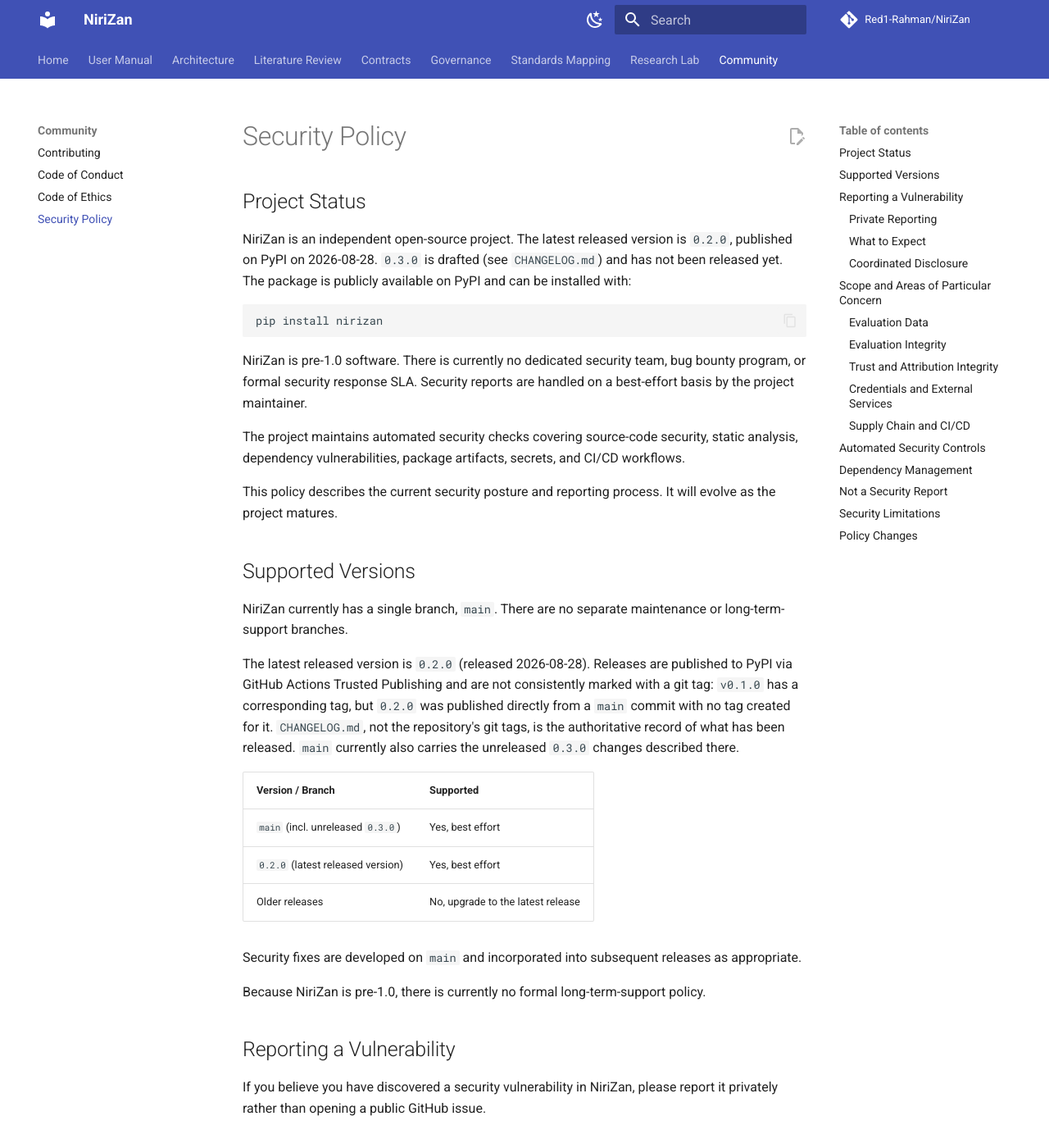
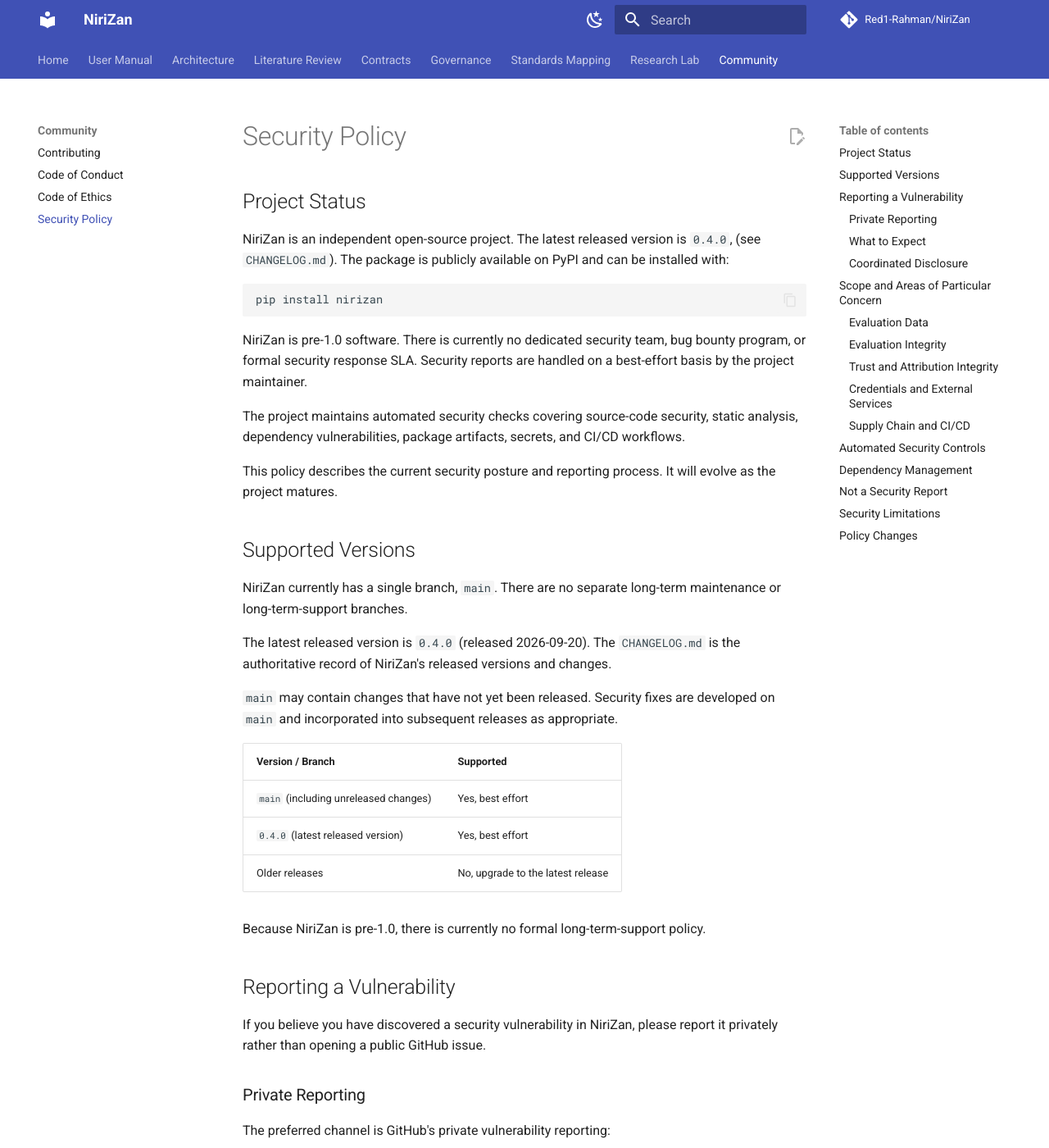
Before and after one commit to Red1-Rahman/NiriZan, an MkDocs documentation site: the page built from docs/community/security.md, in a window 1280 px wide and 1400 px high. Shown: the whole window at 82% size. Built offline with MkDocs 1.6.1 and Material for MkDocs 9.7.7, drawn with Linux system fonts in a browser that asks for light colours; comment, search, counter and statistics services are not loaded.

Commit message:
Update security policy to reflect version 0.4.0 release
Remove outdated version history and release details, update latest supported version from 0.2.0 to 0.4.0 (released 2026-09-20), and clarify that CHANGELOG.md is the authoritative source for version information. Simplify supported versions table formatting and remove references to specific historical release inconsistencies.

````diff
--- a/docs/community/security.md
+++ b/docs/community/security.md
@@ -2,7 +2,7 @@
 
 ## Project Status
 
-NiriZan is an independent open-source project. The latest released version is `0.2.0`, published on PyPI on 2026-08-28. `0.3.0` is drafted (see `CHANGELOG.md`) and has not been released yet. The package is publicly available on PyPI and can be installed with:
+NiriZan is an independent open-source project. The latest released version is `0.4.0`, (see `CHANGELOG.md`). The package is publicly available on PyPI and can be installed with:
 
 ```bash
 pip install nirizan
@@ -16,19 +16,20 @@
 
 ## Supported Versions
 
-NiriZan currently has a single branch, `main`. There are no separate maintenance or long-term-support branches.
+NiriZan currently has a single branch, `main`. There are no separate long-term maintenance or long-term-support branches.
 
-The latest released version is `0.2.0` (released 2026-08-28). Releases are published to PyPI via GitHub Actions Trusted Publishing and are not consistently marked with a git tag: `v0.1.0` has a corresponding tag, but `0.2.0` was published directly from a `main` commit with no tag created for it. `CHANGELOG.md`, not the repository's git tags, is the authoritative record of what has been released. `main` currently also carries the unreleased `0.3.0` changes described there.
+The latest released version is `0.4.0` (released 2026-09-20). The `CHANGELOG.md` is the authoritative record of NiriZan's released versions and changes.
 
-| Version / Branch     | Supported          |
-| --------------------- | ------------------- |
-| `main` (incl. unreleased `0.3.0`) | Yes, best effort |
-| `0.2.0` (latest released version)  | Yes, best effort |
-| Older releases         | No, upgrade to the latest release |
+`main` may contain changes that have not yet been released. Security fixes are developed on `main` and incorporated into subsequent releases as appropriate.
 
-Security fixes are developed on `main` and incorporated into subsequent releases as appropriate.
+| Version / Branch                      | Supported                         |
+| ------------------------------------- | --------------------------------- |
+| `main` (including unreleased changes) | Yes, best effort                  |
+| `0.4.0` (latest released version)     | Yes, best effort                  |
+| Older releases                        | No, upgrade to the latest release |
 
 Because NiriZan is pre-1.0, there is currently no formal long-term-support policy.
+
 
 ## Reporting a Vulnerability
 
````
